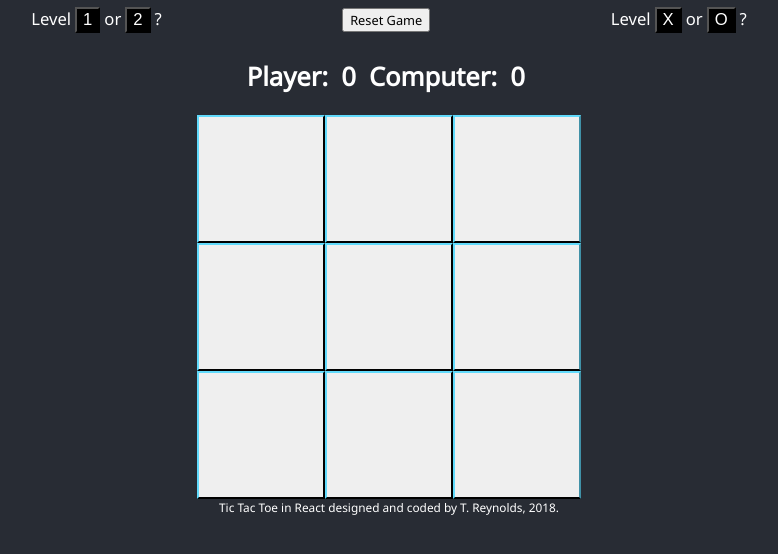
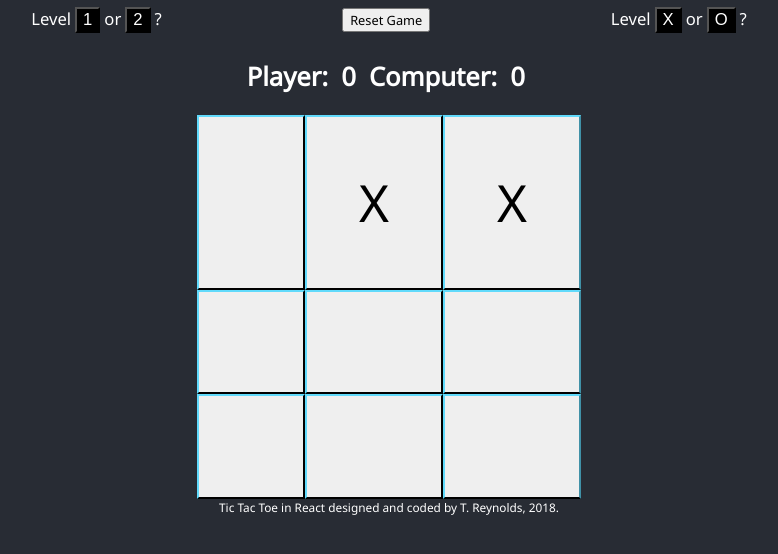
Before and after one commit to terryjreynolds/Tic-Tac-Toe-React-build, a React app: page / in a window 1280 px wide. Shown: the part 120-674 px from the top of the page, without its empty margins (251-1029 px from the left). Built offline with nearby package versions, Linux system fonts and the light colour scheme.

Commit message:
set up click handlers for squares and started work on checkforwindraw functions

```diff
--- a/src/index.css
+++ b/src/index.css
@@ -103,48 +103,48 @@ body {
 
 
 /*---------------------------ROW 1------------------------*/
-#sq1 {
+#sq0 {
   grid-area: 1/1/span 1/span 1;
   border-right: solid 2px black;
   border-bottom: solid 2px black;
 }
-#sq2 {
+#sq1 {
   grid-area: 1/2/span 1/span 1;
   border-right: solid 2px black;
   border-bottom: solid 2px black;
 }
-#sq3{
+#sq2{
   grid-area: 1/3/span 1/span 1;
   border-bottom: solid 2px black;
 }
 /*---------------------------ROW 2------------------------*/
-#sq4 {
+#sq3 {
   grid-area: 2/1/span 1/span 1;
   border-right: solid 2px black;
   border-bottom: solid 2px black;
 }
-#sq5 {
+#sq4 {
   grid-area: 2/2/span 1/span 1;
   border-right: solid 2px black;
   border-bottom: solid 2px black;
 }
-#sq6 {
+#sq5 {
   grid-area: 2/3/span 1/span 1;
   border-bottom: solid 2px black;
 }
 /*---------------------------ROW 3------------------------*/
 
-#sq7 {
+#sq6 {
   grid-area: 3/1/span 1/span 1;
   border-right: solid 2px black;
   border-bottom: solid 2px black;
 }
-#sq8 {
+#sq7 {
   grid-area: 3/2/span 1/span 1;
   border-right: solid 2px black;
   border-bottom: solid 2px black;
 }
-#sq9 {
+#sq8 {
   grid-area: 3/3/span 1/span 1;
   border-bottom: solid 2px black;
 }
--- a/src/index.js
+++ b/src/index.js
@@ -9,6 +9,7 @@ class App extends React.Component {
     this.buttonToggleTwo = this.buttonToggleTwo.bind(this);
     this.buttonToggleX = this.buttonToggleX.bind(this);
     this.buttonToggleO = this.buttonToggleO.bind(this);
+
     this.state = {
       level: 1,
       player_token: "X",
@@ -17,8 +18,33 @@ class App extends React.Component {
       btn1: "off",
       btn2: "off",
       btnX: "off",
-      btnO: "off"
+      btnO: "off",
+      whosTurn: "player",
+      board: ["","X","X",
+              "","","",
+              "","", ""]
     };
+  }
+
+  updateBoard(square, int, token) {
+    let theOtherGuy = this.state.whosTurn
+    theOtherGuy === "player" ?  theOtherGuy = "AI" : theOtherGuy = "player";
+    const newArray = this.state.board.slice();
+    console.log('newArray', newArray);
+    newArray.splice(int, 1, token);
+    console.log('spliced newArray', newArray);
+    this.setState(() => {
+      return {
+        board: newArray,
+        whosTurn: theOtherGuy
+      };
+    });
+    if(this.state.board[int] !== "" || this.state.whosTurn === "AI") {
+      document.getElementById('sq'+ int).setAttribute("disabled","true");
+    }
+     checkForWinOrDraw(newArray);
+
+
   }
   handlerLevel(id) {
     if(id === "btn1"){
@@ -207,37 +233,58 @@ class App extends React.Component {
         <h1 className="game-title">TicTacToe</h1>
           <ScoreBoard />
           <ResetButton value={this.state} action={this.handlerReset.bind(this)} />
-          <GameBoard />
+          <GameBoard whosTurn={this.state.whosTurn} player_token={this.state.player_token} board ={this.state.board} updateBoard={this.updateBoard.bind(this)} />
           <LevelSelector  action={this.handlerLevel.bind(this)} buttonToggleOne={this.buttonToggleOne} buttonToggleTwo={this.buttonToggleTwo} />
           <TokenSelector action={this.handlerToken.bind(this)} buttonToggleX={this.buttonToggleX} buttonToggleO={this.buttonToggleO} />
           <Footer />
       </div>
-
     );
   }
 }
-
 class GameBoard extends React.Component {
-
   render() {
     return (
       <div className="game-board">
-                <button className="square" id="sq1"></button>
-                <button className="square" id="sq2"></button>
-                <button className="square" id="sq3"></button>
-                <button className="square" id="sq4"></button>
-                <button className="square" id="sq5"></button>
-                <button className="square" id="sq6"></button>
-                <button className="square" id="sq7"></button>
-                <button className="square" id="sq8"></button>
-                <button className="square" id="sq9"></button>
+                <button
+                className="square" id="sq0" onClick={(e) => {if(this.props.whosTurn === "player") {this.props.updateBoard("sq0", 0, this.props.player_token)}}}>
+               {this.props.board[0]}
+                </button>
+                <button
+                className="square" id="sq1" onClick={(e) => {if(this.props.whosTurn === "player") {this.props.updateBoard("sq1", 1, this.props.player_token)}}}>
+                {this.props.board[1]}
+                </button>
+                <button
+                className="square" id="sq2" onClick={(e) => {if(this.props.whosTurn === "player") {this.props.updateBoard("sq1", 2, this.props.player_token)}}}>
+                {this.props.board[2]}
+                </button>
+                <button
+                className="square" id="sq3" onClick={(e) => {if(this.props.whosTurn === "player") {this.props.updateBoard("sq3", 3, this.props.player_token)}}}>
+                {this.props.board[3]}
+                </button>
+                <button
+                className="square" id="sq4" onClick={(e) => {if(this.props.whosTurn === "player") {this.props.updateBoard("sq4", 4, this.props.player_token)}}}>
+                {this.props.board[4]}
+                </button>
+                <button
+                className="square" id="sq5" onClick={(e) => {if(this.props.whosTurn === "player") {this.props.updateBoard("sq5", 5, this.props.player_token)}}}>
+                {this.props.board[5]}
+                </button>
+                <button
+                className="square" id="sq6" onClick={(e) => {if(this.props.whosTurn === "player") {this.props.updateBoard("sq6", 6, this.props.player_token)}}}>
+                {this.props.board[6]}
+                </button>
+                <button
+                className="square" id="sq7" onClick={(e) => {if(this.props.whosTurn === "player") {this.props.updateBoard("sq7", 7, this.props.player_token)}}}>
+                {this.props.board[7]}
+                </button>
+                <button
+                className="square" id="sq8" onClick={(e) => {if(this.props.whosTurn === "player") {this.props.updateBoard("sq8", 8, this.props.player_token)}}}>
+                {this.props.board[8]}
+                </button>
       </div>
     );
-
  }
-
 }
-
 class ScoreBoard extends React.Component {
   render() {
     return (
@@ -246,31 +293,22 @@ class ScoreBoard extends React.Component {
     );
   }
 }
-
 class ResetButton extends React.Component {
-  resetButtons(obj){
-    console.log('the button object is', obj);
-  }
   render() {
-    console.log('heres the object', this.props.value);
     return (
       <button className="reset-button" onClick={(e) => this.props.action()}>Reset Game</button>
     );
   }
 }
-
 class LevelSelector extends React.Component {
   render() {
     return (
-
       <div className="level-selector">Level
         <button className="sm-button" id="button1" onClick={(e) => {this.props.action("btn1"); this.props.buttonToggleOne()}}>1</button>or
         <button className="sm-button" id="button2" onClick={(e) =>{ this.props.action("btn2"); this.props.buttonToggleTwo()}}>2</button>?
       </div>
-
     );
   }
-
 }
 class TokenSelector extends React.Component {
   render() {
@@ -282,7 +320,6 @@ class TokenSelector extends React.Component {
     );
   }
 }
-
 class Footer extends React.Component {
   render() {
     return (
@@ -291,6 +328,18 @@ class Footer extends React.Component {
   }
 }
 
+//----------------JS Helper Functions-------------------------
+
+function checkForWinOrDraw(arr) {
+
+ const x = arr.slice(0,3).every((c) => c === "X");
+ console.log(x);
+
+
+
+}
+
+
 ReactDOM.render(
   <App />,
   document.getElementById('root')
```
